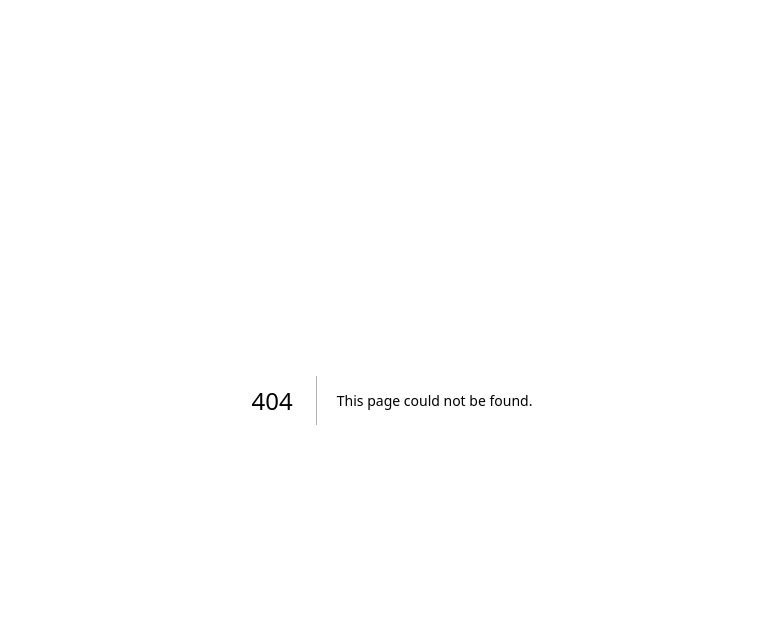
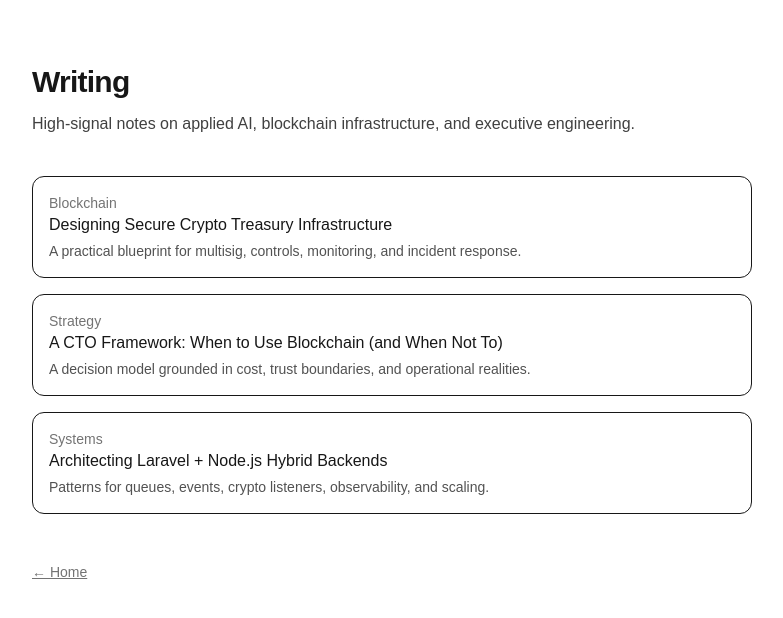
Before and after one commit to AsciencioAlex/alexayekha-site, a Next.js app: page /writing in a window 1280 px wide. Before the commit this address had no page. Shown: the top 618 px of the page, without its empty margins (248-1031 px from the left). Built offline with nearby package versions, Linux system fonts and the light colour scheme.

Commit message:
Add core pages

```diff
--- /dev/null
+++ b/app/about/page.tsx
@@ -0,0 +1,30 @@
+import Link from "next/link";
+
+export default function About() {
+  return (
+    <main className="mx-auto max-w-3xl px-6 py-16">
+      <h1 className="text-3xl font-semibold tracking-tight">About</h1>
+
+      <p className="mt-3 text-neutral-700 leading-relaxed">
+        I'm Alex Ayekha — a CTO and MSc IT candidate focused on building production-grade systems
+        across blockchain infrastructure, cryptography, and applied AI. I write to document
+        architecture decisions, share practical research, and publish frameworks that help teams ship.
+      </p>
+
+      <div className="mt-8 space-y-2 text-neutral-700">
+        <div>
+          <span className="font-medium">Email:</span>{" "}
+          <a className="underline" href="mailto:alex@alexayekha.tech">alex@alexayekha.tech</a>
+        </div>
+        <div>
+          <span className="font-medium">GitHub:</span>{" "}
+          <a className="underline" href="https://github.com/AsciencioAlex">github.com/AsciencioAlex</a>
+        </div>
+      </div>
+
+      <footer className="mt-12 text-sm text-neutral-500">
+        <Link className="underline" href="/">← Home</Link>
+      </footer>
+    </main>
+  );
+}
--- /dev/null
+++ b/app/case-studies/page.tsx
@@ -0,0 +1,35 @@
+import Link from "next/link";
+
+export default function CaseStudies() {
+  return (
+    <main className="mx-auto max-w-3xl px-6 py-16">
+      <h1 className="text-3xl font-semibold tracking-tight">Case Studies</h1>
+      <p className="mt-3 text-neutral-700">
+        Selected architecture and implementation work. Where needed, details are anonymized,
+        but the engineering patterns and lessons remain precise.
+      </p>
+
+      <div className="mt-10 space-y-4">
+        <div className="rounded-xl border p-4">
+          <div className="text-sm text-neutral-500">On-chain + Off-chain</div>
+          <div className="font-medium">Wallet infrastructure & treasury automation</div>
+          <div className="mt-1 text-sm text-neutral-600">
+            Deposit detection, confirmations, conversion pipelines, multisig treasury controls.
+          </div>
+        </div>
+
+        <div className="rounded-xl border p-4">
+          <div className="text-sm text-neutral-500">Mobility & Logistics</div>
+          <div className="font-medium">Real-time driver tracking and trip systems</div>
+          <div className="mt-1 text-sm text-neutral-600">
+            5-second live updates, map rendering strategies, smooth marker interpolation, ETA.
+          </div>
+        </div>
+      </div>
+
+      <footer className="mt-12 text-sm text-neutral-500">
+        <Link className="underline" href="/">← Home</Link>
+      </footer>
+    </main>
+  );
+}
--- /dev/null
+++ b/app/research/page.tsx
@@ -0,0 +1,23 @@
+import Link from "next/link";
+
+export default function Research() {
+  return (
+    <main className="mx-auto max-w-3xl px-6 py-16">
+      <h1 className="text-3xl font-semibold tracking-tight">Research</h1>
+      <p className="mt-3 text-neutral-700">
+        Research notes from my MSc IT work and applied experiments. The goal is practical,
+        reproducible insight that can ship into real systems.
+      </p>
+
+      <ul className="mt-8 list-disc space-y-2 pl-5 text-neutral-700">
+        <li>Applied cryptography & security engineering</li>
+        <li>AI systems, MLOps patterns, and evaluation</li>
+        <li>Distributed systems & blockchain infrastructure</li>
+      </ul>
+
+      <footer className="mt-12 text-sm text-neutral-500">
+        <Link className="underline" href="/">← Home</Link>
+      </footer>
+    </main>
+  );
+}
--- /dev/null
+++ b/app/writing/page.tsx
@@ -0,0 +1,53 @@
+import Link from "next/link";
+
+const posts = [
+  {
+    slug: "crypto-treasury",
+    title: "Designing Secure Crypto Treasury Infrastructure",
+    label: "Blockchain",
+    desc: "A practical blueprint for multisig, controls, monitoring, and incident response.",
+  },
+  {
+    slug: "cto-blockchain-framework",
+    title: "A CTO Framework: When to Use Blockchain (and When Not To)",
+    label: "Strategy",
+    desc: "A decision model grounded in cost, trust boundaries, and operational realities.",
+  },
+  {
+    slug: "laravel-node-architecture",
+    title: "Architecting Laravel + Node.js Hybrid Backends",
+    label: "Systems",
+    desc: "Patterns for queues, events, crypto listeners, observability, and scaling.",
+  },
+];
+
+export default function WritingIndex() {
+  return (
+    <main className="mx-auto max-w-3xl px-6 py-16">
+      <header className="space-y-3">
+        <h1 className="text-3xl font-semibold tracking-tight">Writing</h1>
+        <p className="text-neutral-700">
+          High-signal notes on applied AI, blockchain infrastructure, and executive engineering.
+        </p>
+      </header>
+
+      <section className="mt-10 space-y-4">
+        {posts.map((p) => (
+          <Link
+            key={p.slug}
+            href={`/writing/${p.slug}`}
+            className="block rounded-xl border p-4 hover:bg-neutral-50"
+          >
+            <div className="text-sm text-neutral-500">{p.label}</div>
+            <div className="font-medium">{p.title}</div>
+            <div className="mt-1 text-sm text-neutral-600">{p.desc}</div>
+          </Link>
+        ))}
+      </section>
+
+      <footer className="mt-12 text-sm text-neutral-500">
+        <Link className="underline" href="/">← Home</Link>
+      </footer>
+    </main>
+  );
+}
```
